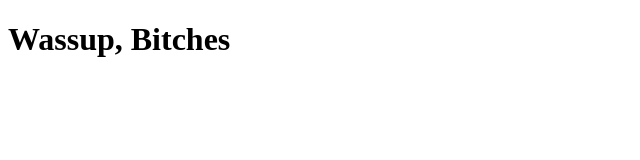
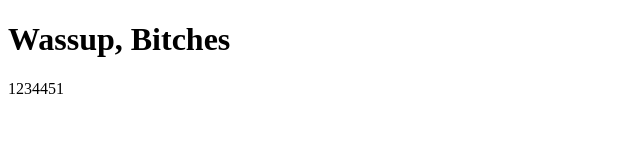
Before and after one commit to ontemfoiquarta/ontemfoiquarta.github.io, a plain HTML site: page index.html in a window 1280 px wide. Shown: the full height of the page, 0-640 px from the left. Drawn offline with Linux system fonts and the light colour scheme.

Commit message:
Update index.html

```diff
--- a/index.html
+++ b/index.html
@@ -7,5 +7,6 @@
 </head>
 <body>
     <h1>Wassup, Bitches</h1>
+    <p>1234451</p>
 </body>
 </html>
```
